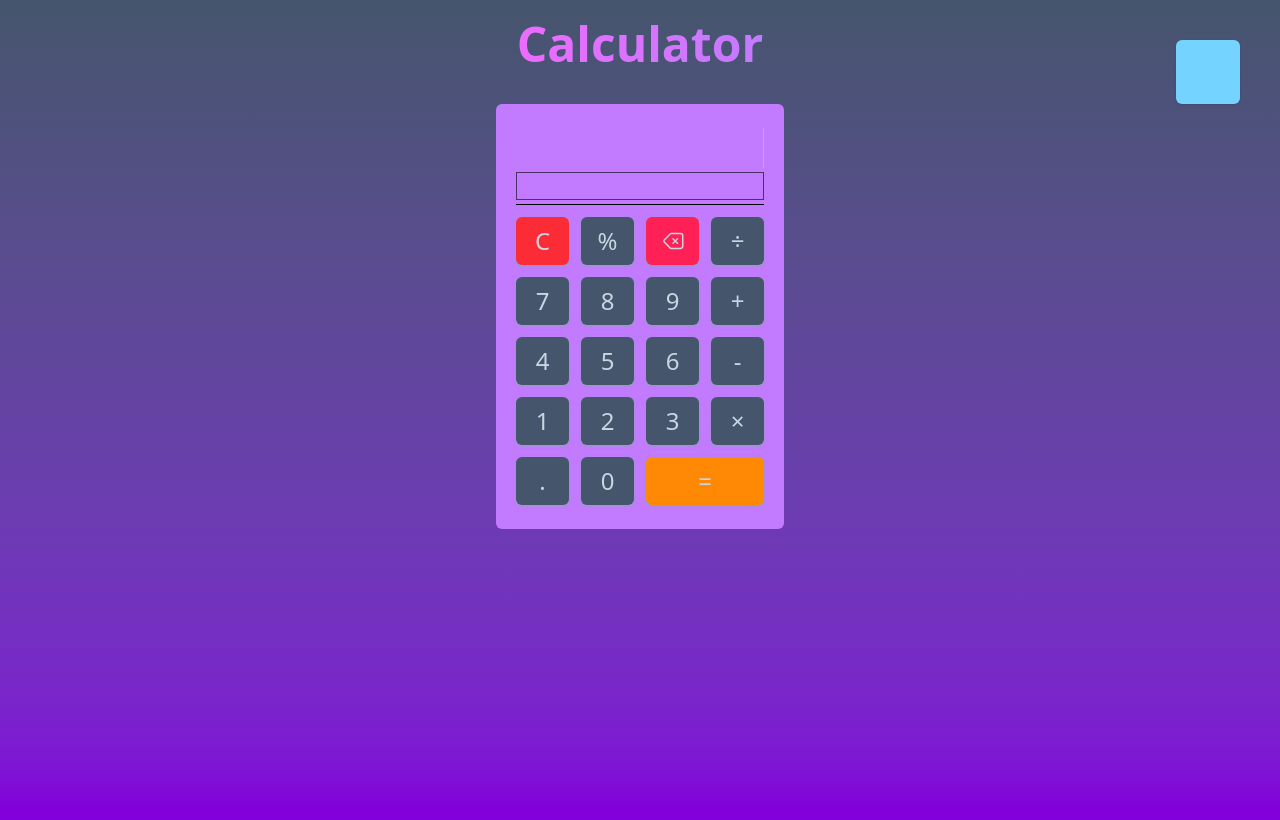
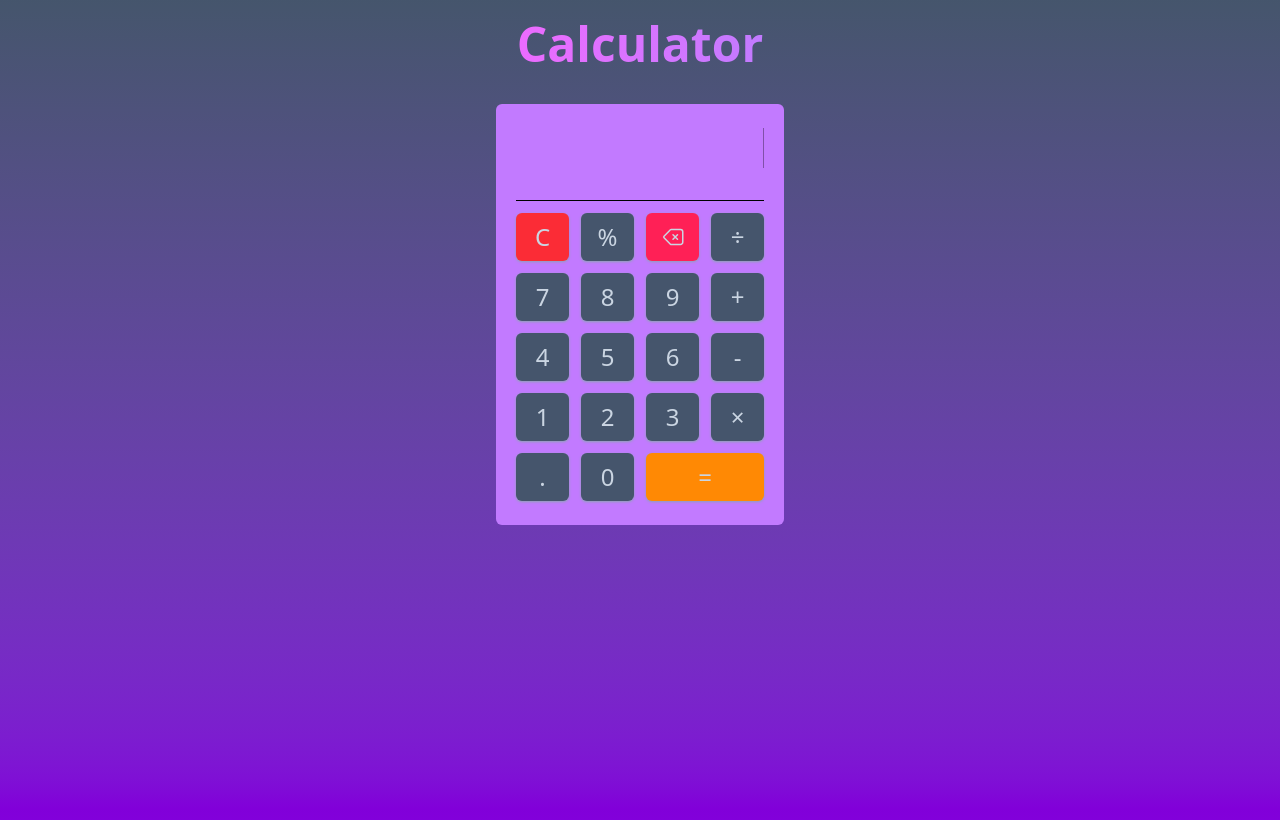
Before and after one commit to sabfatih/Calculator-App, a React (Vite) app: page / in a window 1280 px wide. Built offline with nearby package versions, Linux system fonts and the light colour scheme.

Commit message:
Finishing result animation

```diff
--- a/src/components/Elements.jsx
+++ b/src/components/Elements.jsx
@@ -4,6 +4,7 @@ import { useRef, useEffect, useState } from "react";
 export const CalculatorContainer = ({ inputUser, setInputUser, result }) => {
   const inputRef = useRef(null);
   const resultRef = useRef(null);
+  const tesRef = useRef(null);
   useEffect(() => {
     if (inputRef?.current) {
       inputRef.current.scrollLeft = inputRef.current.scrollWidth;
@@ -13,55 +14,62 @@ export const CalculatorContainer = ({ inputUser, setInputUser, result }) => {
     }
   }, [inputUser]);
 
-  const [obah, setObah] = useState(false);
+  const [animateResult, setAnimateResult] = useState(false);
 
   return (
     <div className="mx-4 px-3 py-4">
-      <button
-        onClick={() => setObah((prev) => !prev)}
-        className="size-16 absolute top-10 right-10 bg-sky-300 rounded-md shadow cursor-pointer hover:bg-sky-400 active:opacity-70"
-      ></button>
-
       <div className="mx-auto w-72 rounded-md bg-purple-400 px-5 py-6">
         <div className="flex flex-col">
           <div
-            className="min-w-full overflow-x-scroll scrollbar_hide overflow-y-hidden"
+            className="min-w-full overflow-x-scroll scrollbar_hide overflow-y-hidden relative min-h-10"
             ref={inputRef}
           >
             <span
-              className={`block text-right text-3xl font-semibold min-h-10 whitespace-nowrap text-sky-200 ${
+              className={`block absolute right-0 text-right text-3xl font-semibold min-h-10 whitespace-nowrap ${
                 !inputUser.length > 0 ? "border-r animate_blinked" : ""
-              } ${obah ? "-translate-y-full" : ""} transition-all duration-250`}
+              } ${
+                animateResult
+                  ? "-translate-y-full transition-all duration-250"
+                  : ""
+              }`}
             >
               {inputUser}
             </span>
           </div>
           <div
-            className="min-w-full overflow-x-scroll scrollbar_hide overflow-y-visible"
+            className={`min-w-full overflow-x-scroll scrollbar_hide overflow-y-visible relative h-10 ${
+              animateResult
+                ? "-translate-y-full transition-all duration-250"
+                : ""
+            }`}
             ref={resultRef}
           >
             <p
-              className={`block text-right mt-1 font-semibold min-h-7 border opacity-60 whitespace-nowrap
-                           ${
-                             obah
-                               ? "text-3xl -translate-y-full min-h-10"
-                               : "text-lg"
-                           } transition-all`}
+              className={`block absolute right-0 text-right font-semibold whitespace-nowrap ${
+                animateResult
+                  ? "text-3xl opacity-100 transition-all duration-250"
+                  : "text-lg opacity-60 mt-1"
+              }`}
             >
               {result}
             </p>
           </div>
         </div>
         {/* </div> */}
-        <hr className="border-t-1 my-1" />
+        <hr className="border-t-1 -mt-2 mb-1" />
         {/* Buttons */}
-        <Buttons setInputUser={setInputUser} result={result} />
+        <Buttons
+          setInputUser={setInputUser}
+          result={result}
+          setAnimateResult={setAnimateResult}
+          animateResult={animateResult}
+        />
       </div>
     </div>
   );
 };
 
-const Buttons = ({ setInputUser, result }) => {
+const Buttons = ({ setInputUser, result, setAnimateResult, animateResult }) => {
   const button1Ref = useRef(null);
   const button2Ref = useRef(null);
   const button3Ref = useRef(null);
@@ -142,6 +150,9 @@ const Buttons = ({ setInputUser, result }) => {
 
       if (isBackSpace) {
         prev = prev.slice(0, -1);
+        if (prev.slice(-2, -1).toLowerCase() == "e") {
+          prev = prev.slice(0, -2);
+        }
       }
 
       let input = inputFromUser.replaceAll(",", "");
@@ -174,6 +185,8 @@ const Buttons = ({ setInputUser, result }) => {
           .sort((a, b) => b - a)[0];
         const lastNumberPrev = prev.slice(splitIndex + 1);
 
+        const hasNotationCheckRegex = /^-?\d+(\.\d+)?e[+-]?\d+$/i;
+
         if (
           (operators.includes(prev.slice(-1)) &&
             (input == "+" || input == "×" || input == "÷" || input == "%")) ||
@@ -185,7 +198,8 @@ const Buttons = ({ setInputUser, result }) => {
           (lastNumberPrev.indexOf(".") > 0 && input == ".") || // prevent more than 1 dot in decimal
           (lastNumberPrev.indexOf("%") > 0 &&
             (!operators.includes(input) || input == ".")) || // prevent number or dot after a percent number
-          (lastNumberPrev == "0" && input == "0") // prevent zero repeated like "000023"
+          (lastNumberPrev == "0" && input == "0") || // prevent zero repeated like "000023"
+          (hasNotationCheckRegex.test(prev) && input == ".") // prevent dot after scientific notation
         ) {
           // idk
         } else {
@@ -350,6 +364,8 @@ const Buttons = ({ setInputUser, result }) => {
         setInputUser={setInputUser}
         result={result}
         buttonRef={buttonEqualRef}
+        setAnimateResult={setAnimateResult}
+        animateResult={animateResult}
       />
     </div>
   );
@@ -384,15 +400,27 @@ const BackspaceButton = ({ buttonRef, buttonHandler }) => {
   );
 };
 
-const EqualButton = ({ setInputUser, result, buttonRef }) => {
+const EqualButton = ({
+  setInputUser,
+  result,
+  buttonRef,
+  setAnimateResult,
+  animateResult,
+}) => {
   return (
     <button
       onClick={() => {
         if (result == "Can't divide by 0") {
           return false;
         } else {
-          if (result?.toString().length > 0) {
-            setInputUser(result.toString());
+          if (!animateResult) {
+            if (result?.toString().length > 0) {
+              setAnimateResult(true);
+              setTimeout(() => {
+                setAnimateResult(false);
+                setInputUser(result);
+              }, 250);
+            }
           }
         }
       }}
```
